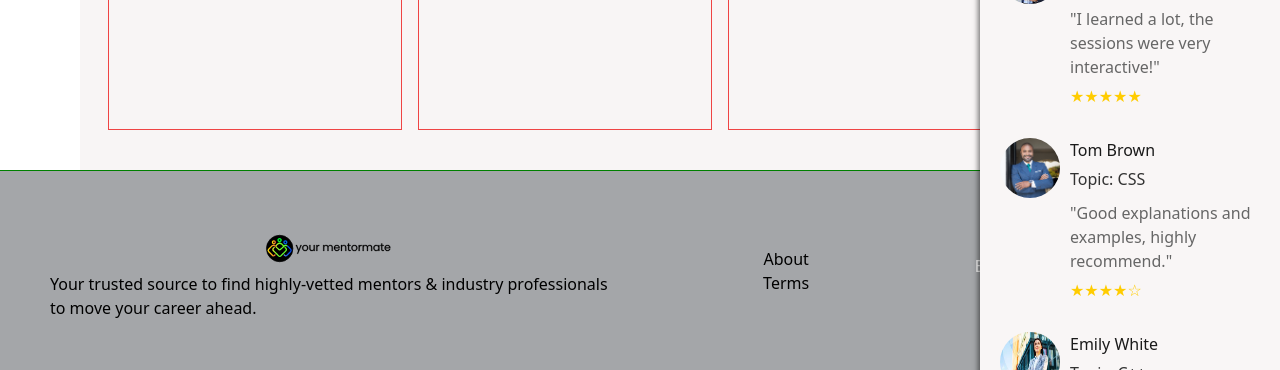
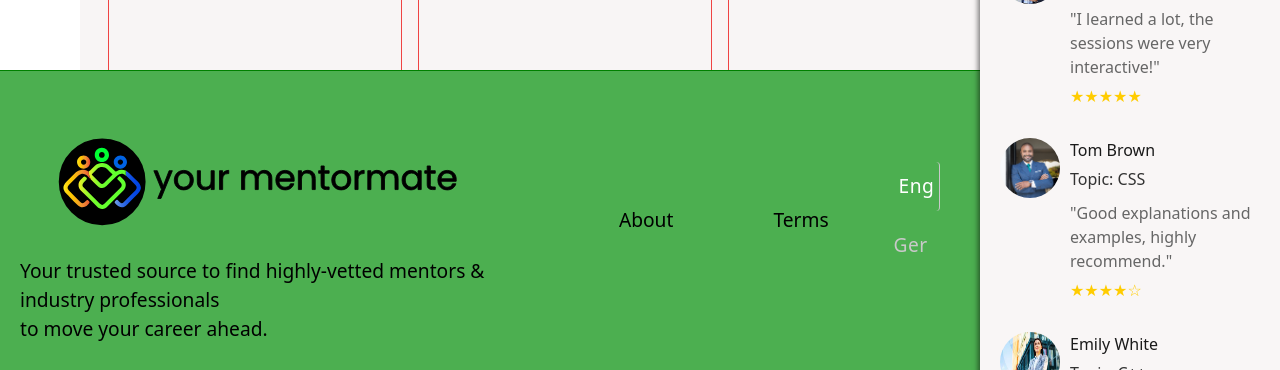
Before and after one commit to final-project-24/mentor-mate-frontend, a React (Vite) app: page / in a window 1280 px wide. Shown: the part 430-800 px from the top of the page. Built offline with nearby package versions, Linux system fonts and the light colour scheme; no server answers.

Commit message:
more footer

```diff
--- a/src/components/footer/Footer.css
+++ b/src/components/footer/Footer.css
@@ -1,44 +1,50 @@
-
-
 #footer {
   border-top: 1px solid green;
-    height: 200px; /* Adjusted height to better fit a single row */
+  height: 300px; /* Adjusted height to better fit a single row */
   width: 100%;
   margin-top: 20px;
   position: fixed;
   bottom: 0;
-    background-color: rgb(164, 166, 169);
+  background-color: #4caf50;
   display: flex;
   align-items: center;
   justify-content: center;
   padding: 0 20px;
   box-sizing: border-box;
+  font-size: larger; /* Adjust size as needed */
 
 }
 
 .main-flex-container {
+  /* background-color: #b8f10a; */
   display: flex;
+
   width: 100%;
-    max-width: 1200px; /* To ensure the footer is not too wide */
+  max-width: 1600px; /* To ensure the footer is not too wide */
   align-items: center;
   justify-content: space-between; /* Ensures elements are spaced evenly */
+  column-gap: 10px;
 }
 
 .footer-section {
   display: flex;
-    flex-direction: column;
   align-items: center;
-    margin: 0 10px; /* Space between sections */
+  margin: 0 0px; /* Space between sections */
+  /* background-color: #b8f10a; */
 }
 
 .footer-logo {
-    height: 50px; /* Adjust as needed for your logo size */
+  width: 30rem;
+  height: auto;
+
+
+
 }
 
 .footer-link {
   color: #000; /* Adjust to your preferred color */
   text-decoration: none;
-    margin: 0 10px;
+  margin: 0 50px;
 }
 
 .footer-link:hover {
@@ -51,12 +57,18 @@
 }
 
 .social-icon {
-    color: #000; /* Adjust to your preferred color */
-    margin: 0 5px;
-    font-size: 20px; /* Adjust size as needed */
+  color: #080808; /* Adjust to your preferred color */
+  margin: 0 15px;
+  font-size: 2rem; /* Adjust size as needed */
   cursor: pointer;
+  margin: 0 20px;
 }
 
 .social-icon:hover {
-    color: #1da1f2; /* Example hover color, adjust as needed */
+  color: #b8f10a;
+  scale: 1.3;
 }
+
+.icon-p{
+
+}
--- a/src/components/footer/Footer.jsx
+++ b/src/components/footer/Footer.jsx
@@ -15,21 +15,32 @@ export default function Footer() {
       <div className="main-flex-container">
         {/* Logo */}
         <div className="footer-section">
-          <img src={iconUrl} alt="Logo" className="footer-logo" />
-          <p>Your trusted source to find highly-vetted mentors & industry professionals
-          <br /> to move your career ahead.</p>
+          <div className="icon-p">
+            <img src={iconUrl} alt="Logo" className="footer-logo" />
+            <p>
+              Your trusted source to find highly-vetted mentors & industry
+              professionals
+              <br /> to move your career ahead.
+            </p>
+          </div>
         </div>
+
+
 
         {/* About and Terms Links */}
         <div className="footer-section">
-          <a href="/about" className="footer-link">About</a>
-          <a href="/terms" className="footer-link">Terms</a>
+          <a href="/about" className="footer-link">
+            About
+          </a>
+          <a href="/terms" className="footer-link">
+            Terms
+          </a>
         </div>
 
         {/* Language Button */}
-        <div className="footer-section">
+        <iv className="footer-section">
           <LanguageButton />
-        </div>
+        </iv>
 
         {/* Social Media Icons */}
         <div className="footer-section footer-social-media">
```
Lines whose indentation alone changed are shown as unchanged.
